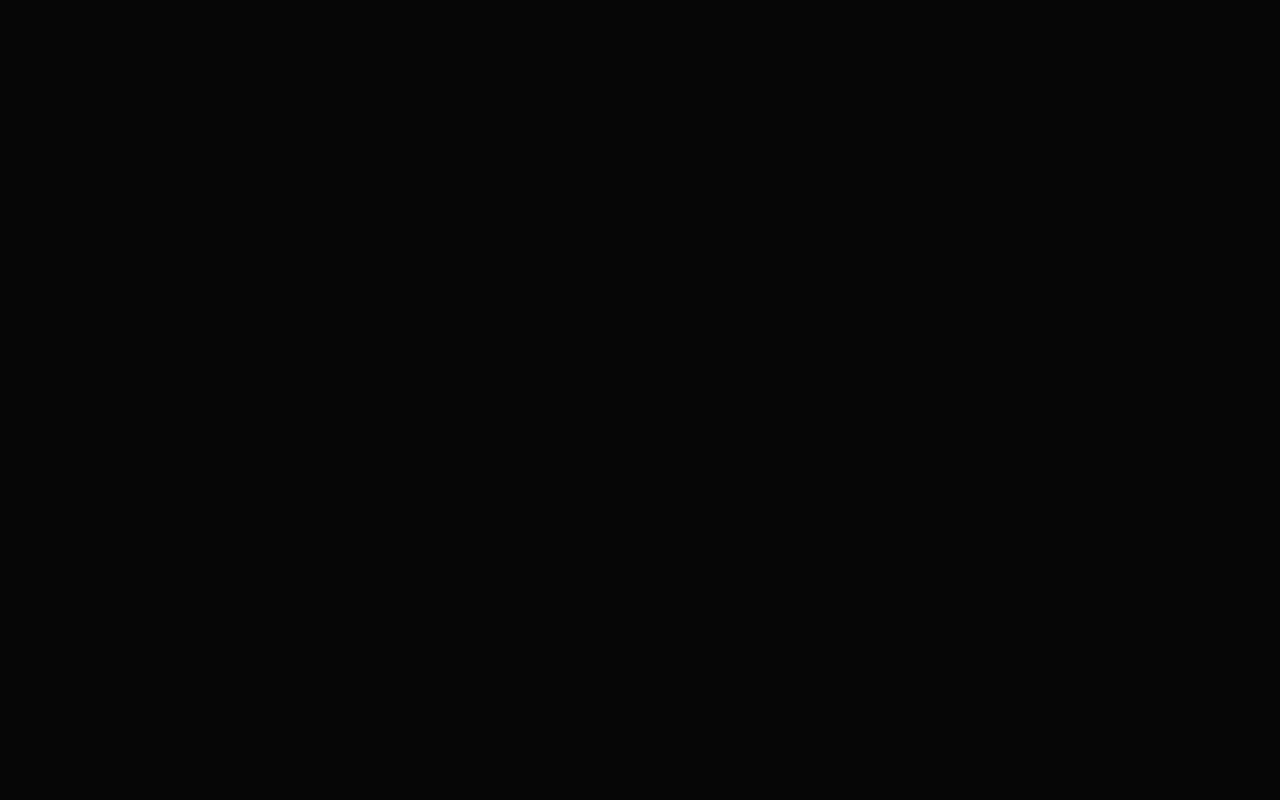
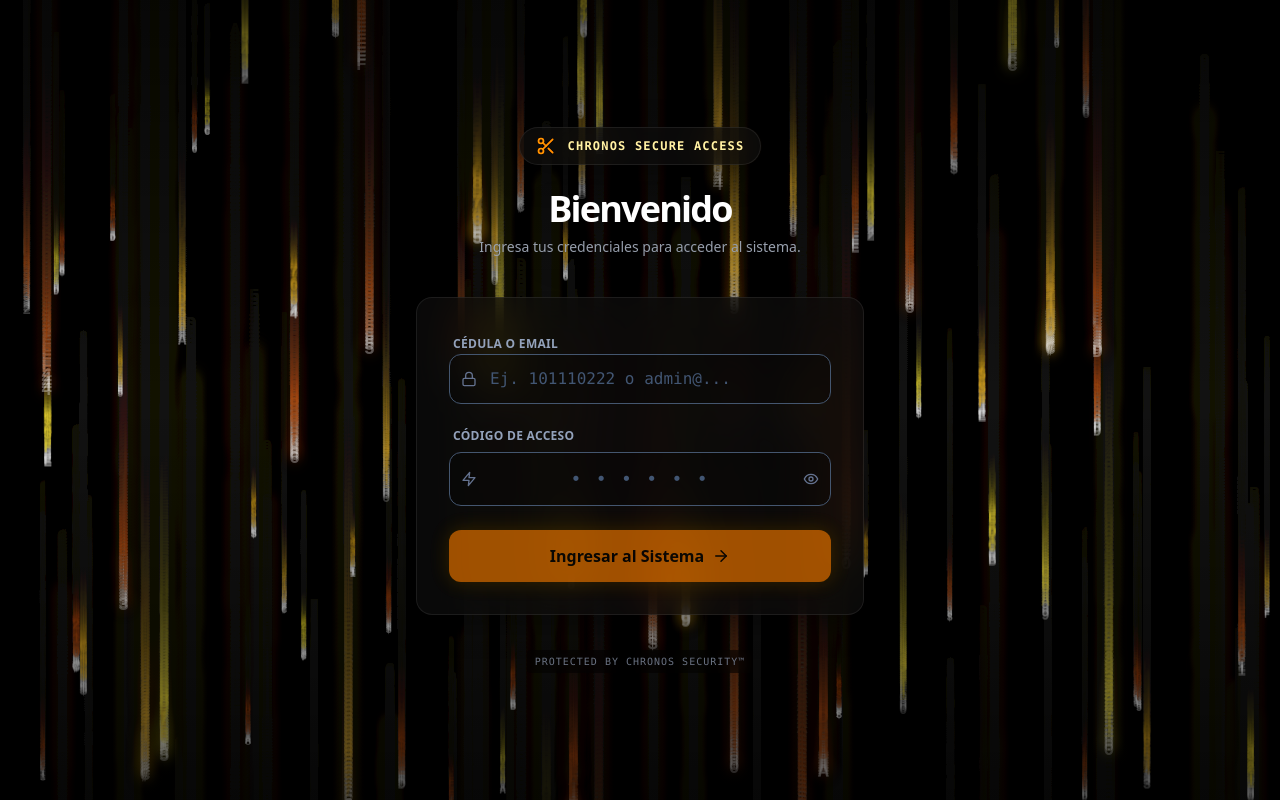
Before and after one commit to jordelmir/Barberias, a React (Vite) app: page / in a window 1280 px wide. Built offline with nearby package versions, Linux system fonts and the light colour scheme; no server answers.

Commit message:
fix: resolve black screen, missing brand colors, and strengthen supabase mock

```diff
--- a/index.css
+++ b/index.css
@@ -1,17 +1,48 @@
-@tailwind base;
-@tailwind components;
-@tailwind utilities;
+@import "tailwindcss";
+
+@theme {
+  --color-brand-50: #fffbeb;
+  --color-brand-100: #fef3c7;
+  --color-brand-200: #fde68a;
+  --color-brand-300: #fcd34d;
+  --color-brand-400: #fbbf24;
+  --color-brand-500: #f59e0b;
+  --color-brand-600: #d97706;
+  --color-brand-700: #b45309;
+  --color-brand-800: #92400e;
+  --color-brand-900: #78350f;
+  --color-brand-950: #451a03;
+
+  --color-dark-50: #f9fafb;
+  --color-dark-100: #f3f4f6;
+  --color-dark-200: #e5e7eb;
+  --color-dark-300: #d1d5db;
+  --color-dark-400: #9ca3af;
+  --color-dark-500: #6b7280;
+  --color-dark-600: #4b5563;
+  --color-dark-700: #374151;
+  --color-dark-800: #1f2937;
+  --color-dark-900: #111827;
+  --color-dark-950: #030712;
+}
 
 body {
   background-color: #050505;
   color: #e5e7eb;
   touch-action: manipulation;
+  margin: 0;
+  padding: 0;
+}
+
+#root {
+  min-height: 100vh;
+  display: flex;
+  flex-direction: column;
 }
 
 /* ARCHITECTURAL GLASSMORPHISM */
 .glass-morphism {
-  backdrop-filter: blur(20px) saturate(180%);
-  -webkit-backdrop-filter: blur(20px) saturate(180%);
+  @apply backdrop-blur-[20px] saturate-[180%];
   background: rgba(15, 15, 15, 0.65);
   border: 1px solid rgba(255, 255, 255, 0.08);
   box-shadow: 0 8px 32px 0 rgba(0, 0, 0, 0.37);
--- a/index.html
+++ b/index.html
@@ -7,18 +7,6 @@
     content="width=device-width, initial-scale=1, maximum-scale=1, user-scalable=no, viewport-fit=cover" />
   <link rel="icon" type="image/png" href="/favicon.png" />
   <title>Chronos Barber System</title>
-  <script type="importmap">
-{
-  "imports": {
-    "recharts": "https://esm.sh/recharts@2.10.3?external=react,react-dom",
-    "lucide-react": "https://esm.sh/lucide-react@0.344.0?external=react,react-dom",
-    "react": "https://esm.sh/react@18.2.0",
-    "react/": "https://esm.sh/react@18.2.0/",
-    "react-dom": "https://esm.sh/react-dom@18.2.0",
-    "react-dom/": "https://esm.sh/react-dom@18.2.0/"
-  }
-}
-</script>
 </head>
 
 <body>
--- a/index.tsx
+++ b/index.tsx
@@ -3,14 +3,30 @@ import ReactDOM from 'react-dom/client';
 import './index.css';
 import App from './App';
 
+// Global error handler for browser debugging
+window.onerror = function (message, source, lineno, colno, error) {
+  const errorMsg = document.createElement('div');
+  errorMsg.style.position = 'fixed';
+  errorMsg.style.top = '0';
+  errorMsg.style.left = '0';
+  errorMsg.style.width = '100%';
+  errorMsg.style.background = 'red';
+  errorMsg.style.color = 'white';
+  errorMsg.style.padding = '10px';
+  errorMsg.style.zIndex = '9999';
+  errorMsg.style.fontSize = '12px';
+  errorMsg.style.wordBreak = 'break-all';
+  errorMsg.innerHTML = `🚨 ERROR: ${message}<br>At: ${source}:${lineno}:${colno}`;
+  document.body.appendChild(errorMsg);
+  console.error('Global capture:', error);
+};
+
 const rootElement = document.getElementById('root');
-if (!rootElement) {
-  throw new Error("Could not find root element to mount to");
+if (rootElement) {
+  const root = ReactDOM.createRoot(rootElement);
+  root.render(
+    <React.StrictMode>
+      <App />
+    </React.StrictMode>
+  );
 }
-
-const root = ReactDOM.createRoot(rootElement);
-root.render(
-  <React.StrictMode>
-    <App />
-  </React.StrictMode>
-);
--- a/package.json
+++ b/package.json
@@ -9,7 +9,7 @@
     "preview": "vite preview"
   },
   "dependencies": {
-    "@supabase/supabase-js": "^2.90.1",
+    "@supabase/supabase-js": "^2.45.0",
     "lucide-react": "0.344.0",
     "react": "18.2.0",
     "react-dom": "18.2.0",
--- a/supabaseClient.ts
+++ b/supabaseClient.ts
@@ -1,25 +1,53 @@
-
 import { createClient } from '@supabase/supabase-js';
 
-// These environment variables will be provided by Vercel
-const supabaseUrl = import.meta.env.VITE_SUPABASE_URL;
-const supabaseAnonKey = import.meta.env.VITE_SUPABASE_ANON_KEY;
+// Environment variables provided by Vite/Vercel
+const supabaseUrl = import.meta.env.VITE_SUPABASE_URL || '';
+const supabaseAnonKey = import.meta.env.VITE_SUPABASE_ANON_KEY || '';
 
-if (!supabaseUrl || !supabaseAnonKey) {
-   throw new Error('Missing Supabase environment variables! Check VITE_SUPABASE_URL and VITE_SUPABASE_ANON_KEY.');
-}
+// Safely initialize or return a dummy to prevent total crash
+const dummySupabase = {
+   auth: {
+      getUser: async () => ({ data: { user: null }, error: new Error('Supabase URL/Key missing') }),
+      signInWithPassword: async () => ({ error: new Error('Supabase URL/Key missing') }),
+      signOut: async () => { },
+      onAuthStateChange: () => ({ data: { subscription: { unsubscribe: () => { } } } }),
+      getSession: async () => ({ data: { session: null }, error: null })
+   },
+   from: () => ({
+      select: () => ({
+         eq: () => ({
+            single: () => ({ data: null, error: new Error('Supabase URL/Key missing') }),
+            order: () => ({ data: [], error: new Error('Supabase URL/Key missing') })
+         }),
+         order: () => ({ data: [], error: new Error('Supabase URL/Key missing') })
+      }),
+      insert: () => ({ error: new Error('Supabase URL/Key missing') }),
+      update: () => ({ eq: () => ({ error: new Error('Supabase URL/Key missing') }) }),
+      delete: () => ({ eq: () => ({ error: new Error('Supabase URL/Key missing') }) })
+   }),
+   rpc: () => ({ data: null, error: new Error('Supabase URL/Key missing') }),
+   channel: () => ({
+      on: () => ({
+         subscribe: () => ({})
+      })
+   }),
+   removeChannel: () => { }
+} as any;
 
-export const supabase = createClient(supabaseUrl, supabaseAnonKey);
+export const supabase = (supabaseUrl && supabaseAnonKey)
+   ? createClient(supabaseUrl, supabaseAnonKey)
+   : dummySupabase;
 
 /**
  * Helper to get the current tenant/organization ID.
- * In a real app, this comes from the user's profile or metadata.
  */
 export const getTenantId = async (): Promise<string | null> => {
+   if (!supabaseUrl || !supabaseAnonKey) return null;
+
+   try {
       const { data: { user } } = await supabase.auth.getUser();
       if (!user) return null;
 
-   // Fetch profile to get org_id
       const { data, error } = await supabase
          .from('profiles')
          .select('organization_id')
@@ -28,4 +56,8 @@ export const getTenantId = async (): Promise<string | null> => {
 
       if (error || !data) return null;
       return data.organization_id;
+   } catch (e) {
+      console.error("getTenantId error:", e);
+      return null;
+   }
 };
```
Also changed, not shown: 1 other file (tests, documents, lock files or other folders). Lines whose indentation alone changed are shown as unchanged.
